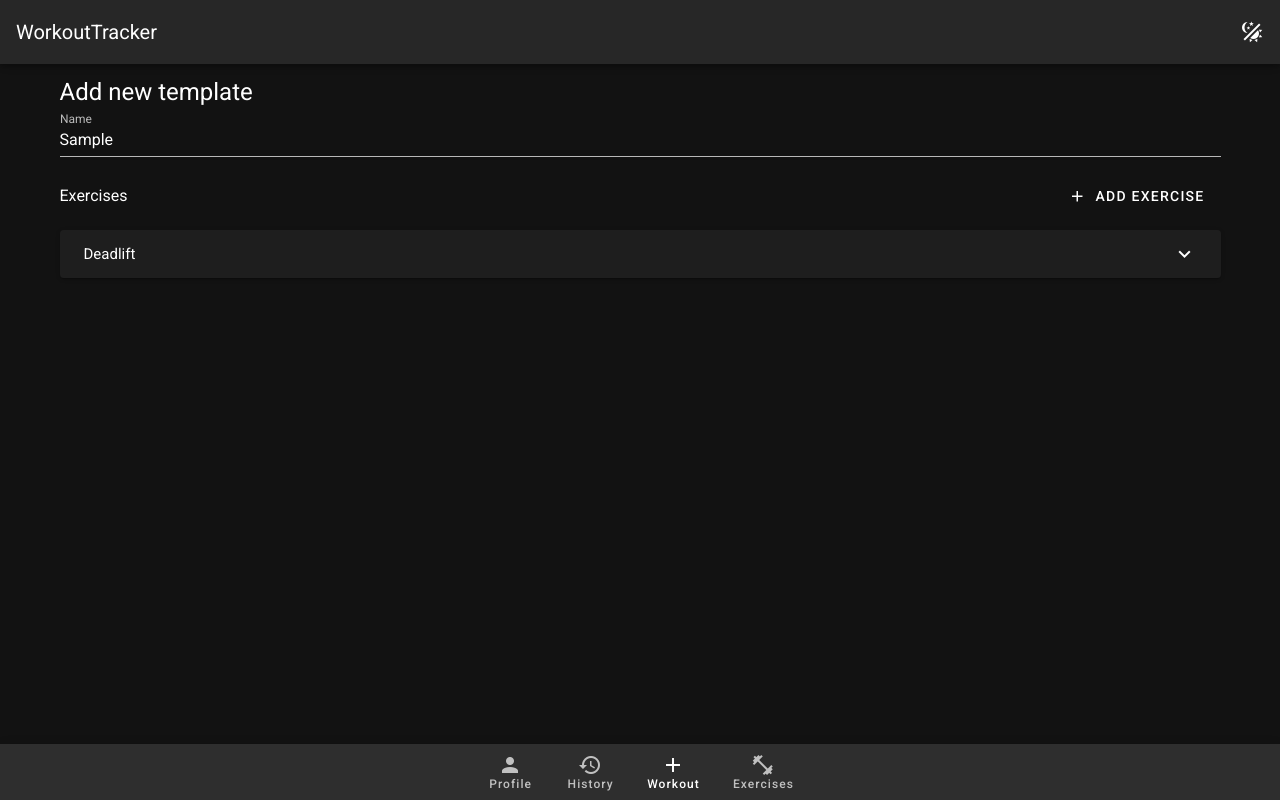
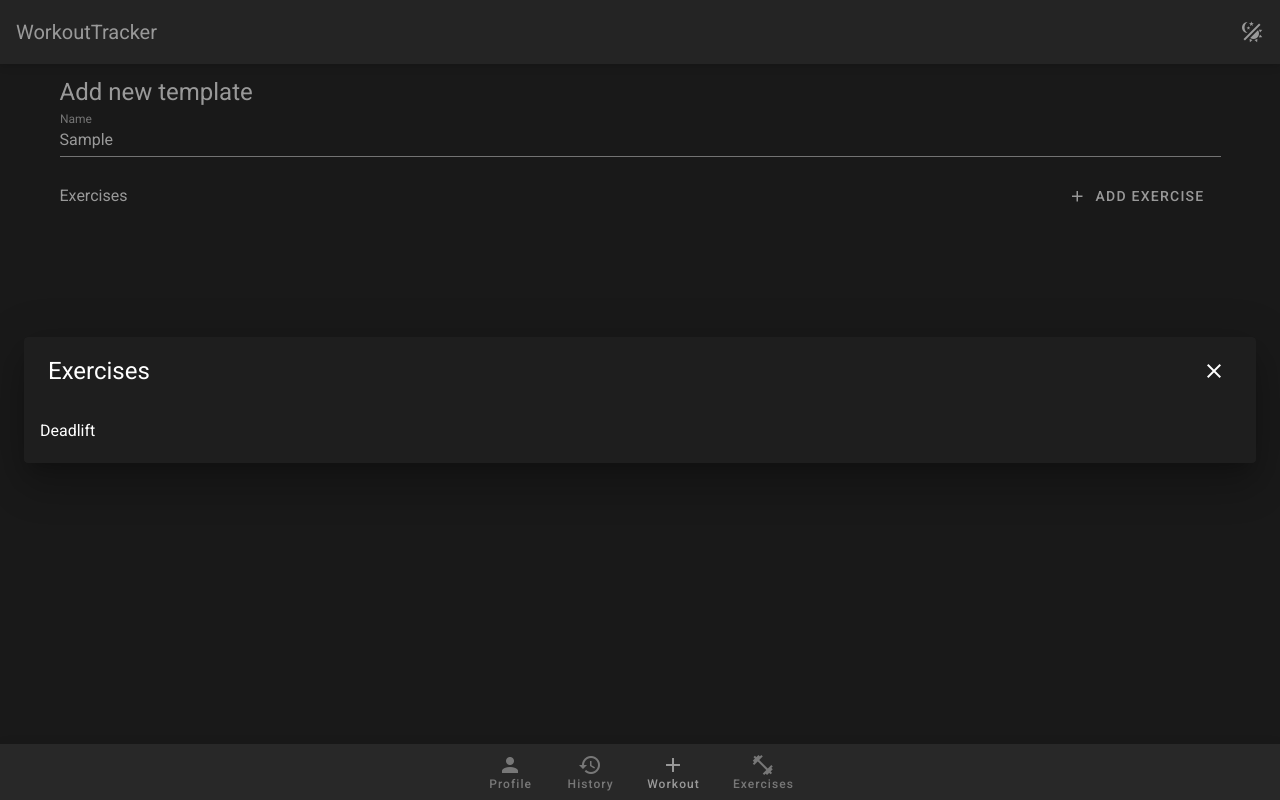
Before and after one commit to 2kapko1/workout-tracker, a Nuxt app: page /workouts/create in a window 1280 px wide. Both pictures are taken after typing "Sample" into the empty fields and a click on the button "ADD EXERCISE". Built offline with nearby package versions, Linux system fonts and the light colour scheme.

Commit message:
added exercises dialog

```diff
--- /dev/null
+++ b/components/ExercisesDialog.vue
@@ -0,0 +1,43 @@
+<template>
+  <v-dialog>
+    <template #activator="{on, attrs}">
+      <v-btn text v-bind="attrs" v-on="on">
+        <v-icon left>mdi-plus</v-icon>
+        ADD EXERCISE
+      </v-btn>
+    </template>
+    <v-card>
+      <v-card-title>
+        <span class="headline">Exercises</span>
+        <v-spacer/>
+      <v-btn icon>
+        <v-icon>mdi-close</v-icon>
+      </v-btn>
+      </v-card-title>
+      <v-list>
+        <v-list-item @click="">
+          <v-list-item-content>
+            <v-list-item-title>
+              Deadlift
+            </v-list-item-title>
+          </v-list-item-content>
+        </v-list-item>
+      </v-list>
+    </v-card>
+
+  </v-dialog>
+</template>
+
+<script lang="ts">
+import Vue from 'vue'
+
+export default Vue.extend({
+  name: 'ExercisesDialog',
+  data() {
+    return {
+      exercises: [],
+    }
+  },
+  methods: {}
+})
+</script>
--- a/components/WorkoutForm.vue
+++ b/components/WorkoutForm.vue
@@ -8,10 +8,7 @@
     <div class="d-flex align-center">
       <span>Exercises</span>
       <v-spacer/>
-      <v-btn text @click="addExercise">
-        <v-icon left>mdi-plus</v-icon>
-        ADD EXERCISE
-      </v-btn>
+      <exercises-dialog/>
     </div>
 
     <v-expansion-panels class="mt-4">
```
